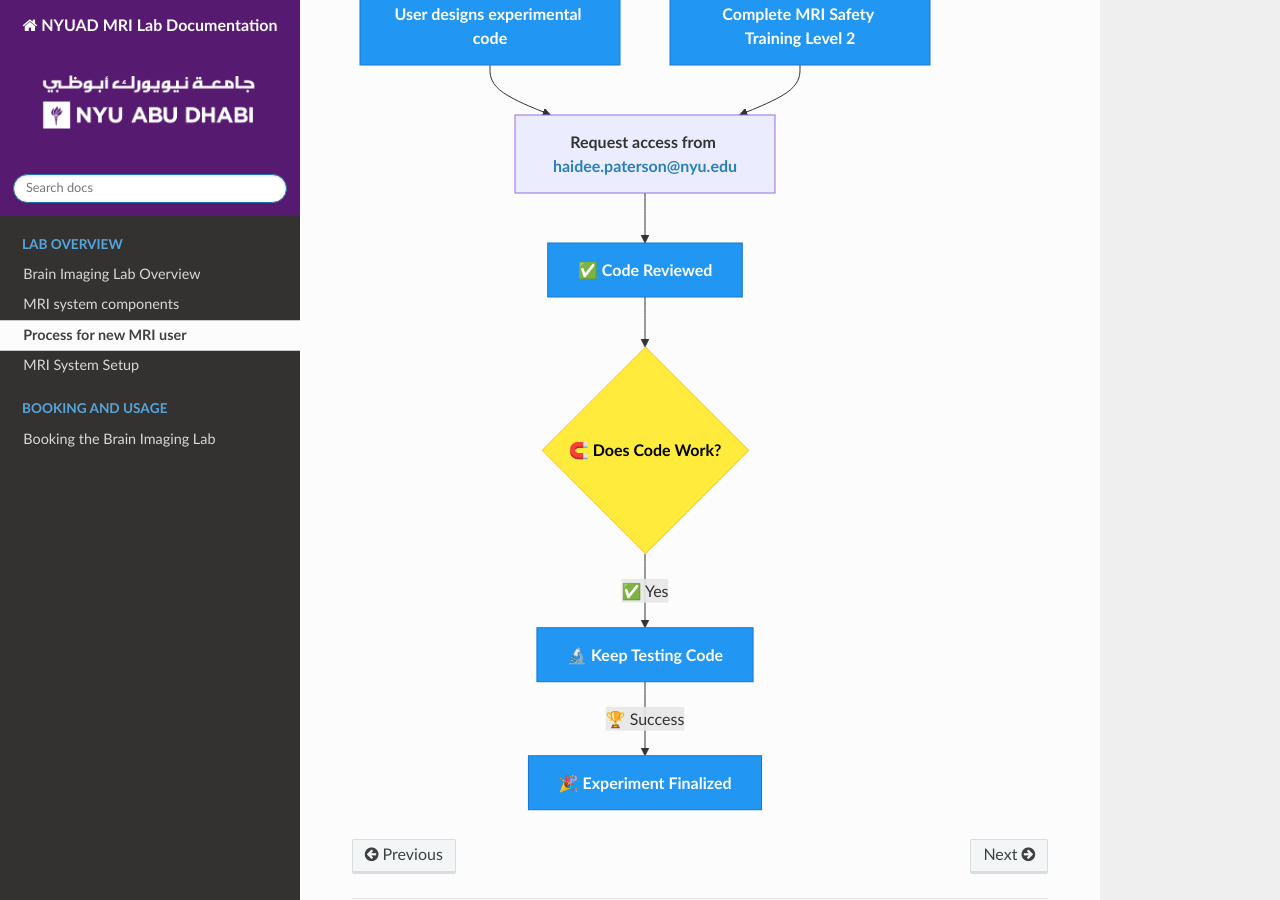
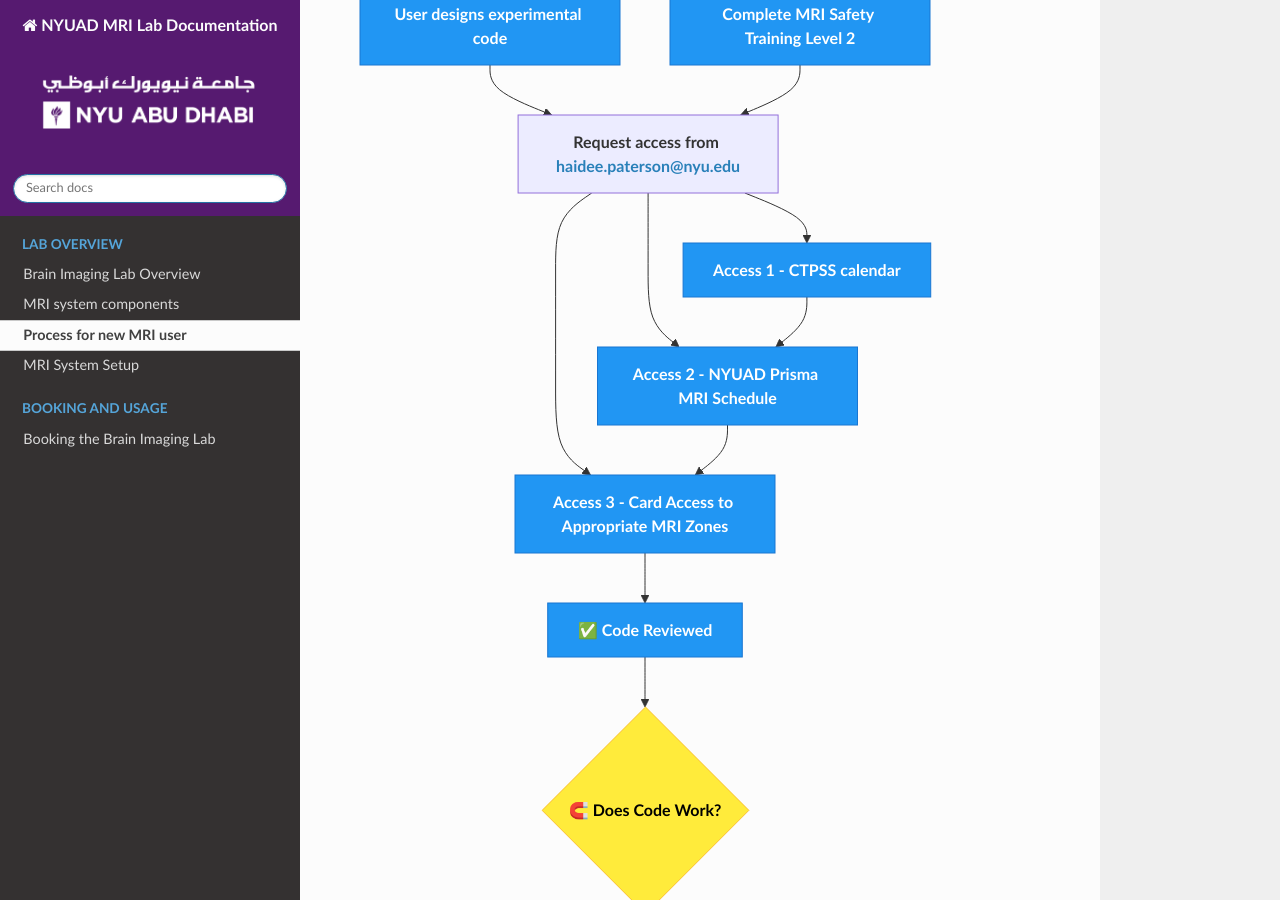
Before and after one commit to BioMedicalImaging-Core-NYUAD/brainimaging-lab-documentation, a Sphinx documentation site: the page built from docs/source/1-lab_overview/3-process_diagram.rst, in a window 1280 px wide and 900 px high, scrolled down 413 px. Built offline with Sphinx 7.4.7 and the Read the Docs theme 3.1.0, drawn with Linux system fonts in a browser that asks for light colours; pages that are not in the unit, such as notebooks, are missing from menus.

```diff
--- a/docs/source/1-lab_overview/3-process_diagram.rst
+++ b/docs/source/1-lab_overview/3-process_diagram.rst
@@ -10,10 +10,15 @@
     B --> D[<b>Complete MRI Safety Training Level 2</b>];
     C --> E[<b>Request access from <a href="mailto:haidee.paterson@nyu.edu">haidee.paterson@nyu.edu</a></b>];
     D --> E;
-    E --> F[✅ <b>Code Reviewed</b>];
-    F --> G{🧲️ <b>Does Code Work?</b>};
-    G --✅ Yes --> H[🔬 <b>Keep Testing Code</b>];
-    H -->|🏆 Success| I[🎉 <b>Experiment Finalized</b>];
+    E --> F[<b>Access 1 - CTPSS calendar</b>];
+    E --> G[<b>Access 2 - NYUAD Prisma MRI Schedule</b>];
+    E --> H[<b>Access 3 - Card Access to Appropriate MRI Zones</b>];
+    F --> G;
+    G --> H;
+    H --> I[✅ <b>Code Reviewed</b>];
+    I --> J{🧲️ <b>Does Code Work?</b>};
+    J --✅ Yes --> K[🔬 <b>Keep Testing Code</b>];
+    K -->|🏆 Success| L[🎉 <b>Experiment Finalized</b>];
 
     %% Clickable Nodes
     click B "https://drive.google.com/file/d/10Py1KSAsktpCjU6c3lLuWLqVL2a5ofee/view?usp=drive_link"
@@ -26,5 +31,5 @@
     classDef process fill:#2196F3,stroke:#1976D2,color:#fff;
     classDef warning fill:#FF5722,stroke:#E64A19,color:#fff;
 
-    class A,C,D,F,H,I process;
-    class G decision;
+    class A,C,D,F,G,H,I process;
+    class J decision;
```
